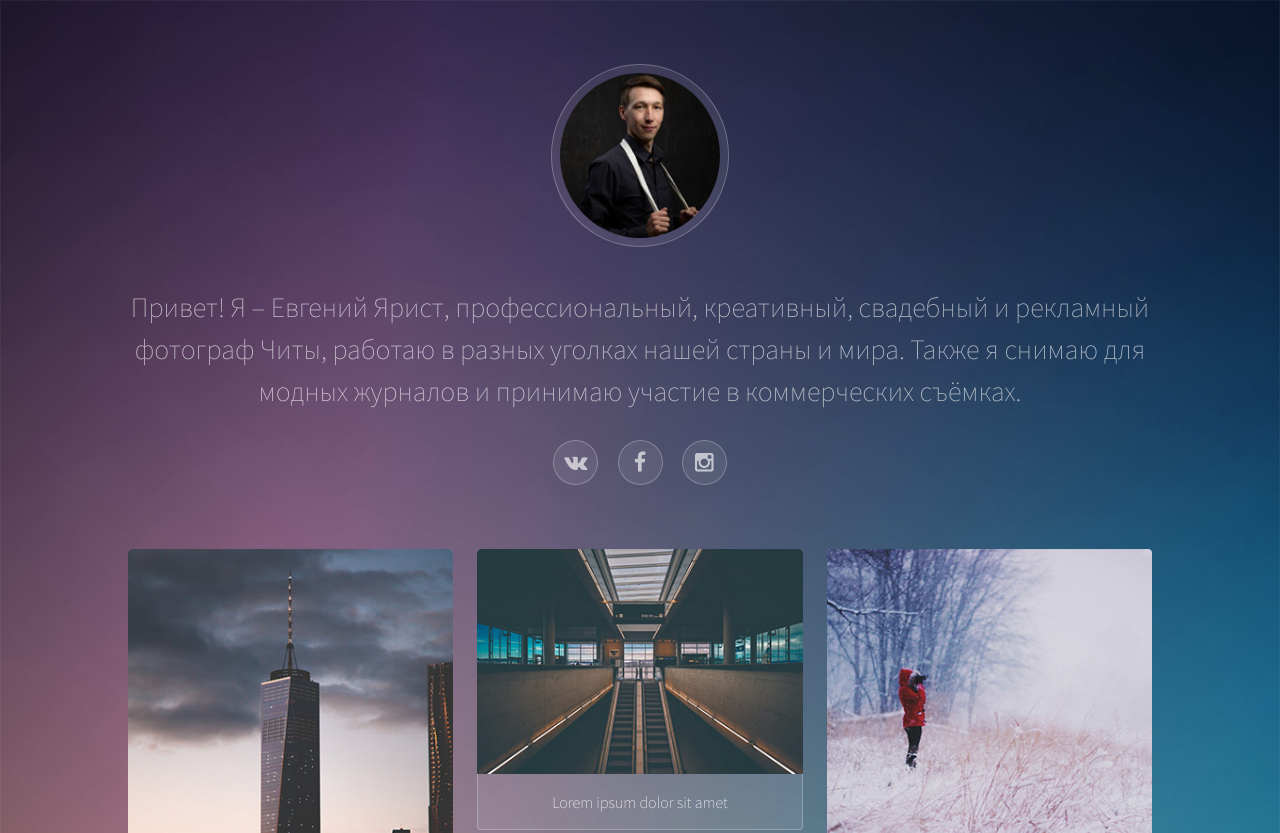
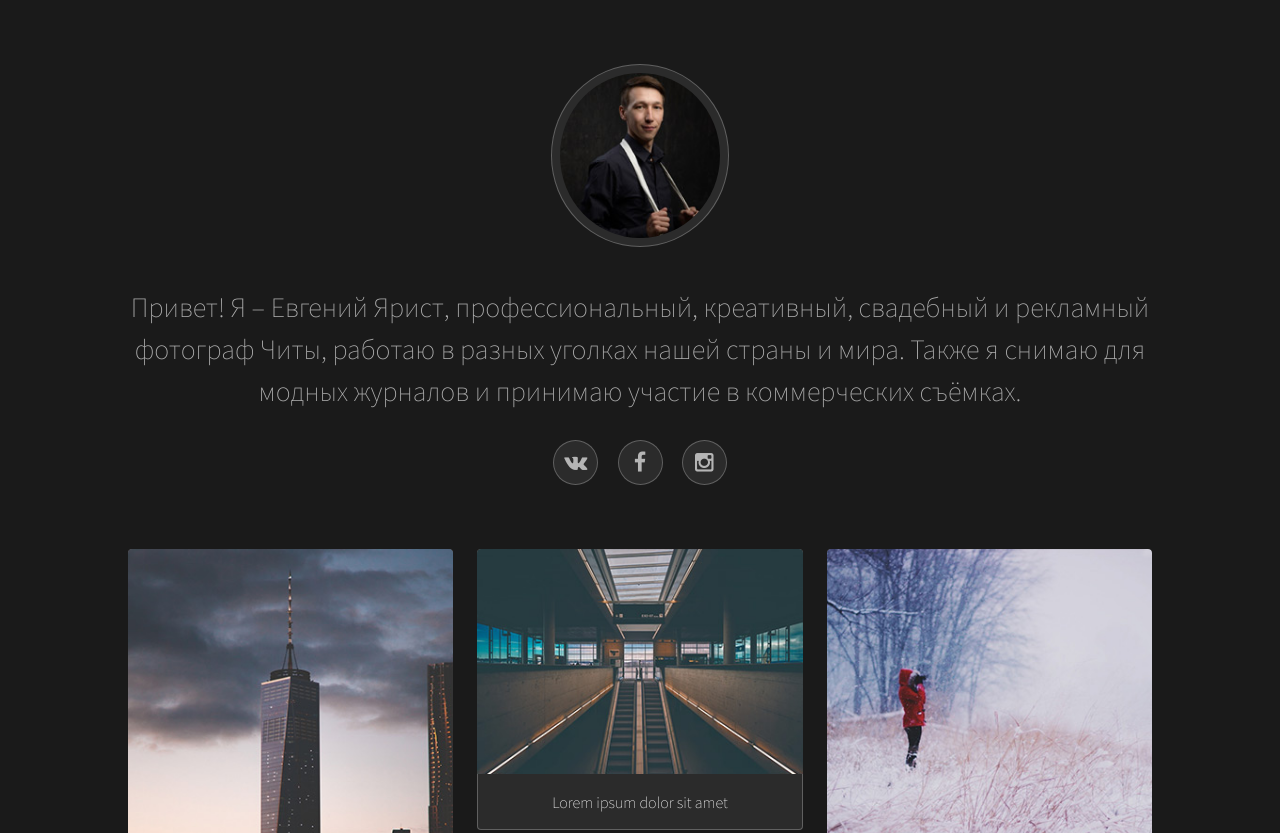
Before and after one commit to likemne/likemne.github.io, a plain HTML site: page index.html in a window 1280 px wide. Shown: the top 833 px of the page. Drawn offline with Linux system fonts and the light colour scheme.

Commit message:
Update main.css

```diff
--- a/assets/css/main.css
+++ b/assets/css/main.css
@@ -1409,8 +1409,7 @@
 	}
 
 	body {
-		background-color: #000;
-		background-image: url("../../images/bg.jpg");
+		background-color: #1A1A1A;
 		background-size: cover;
 		background-position: top center;
 	}
```
